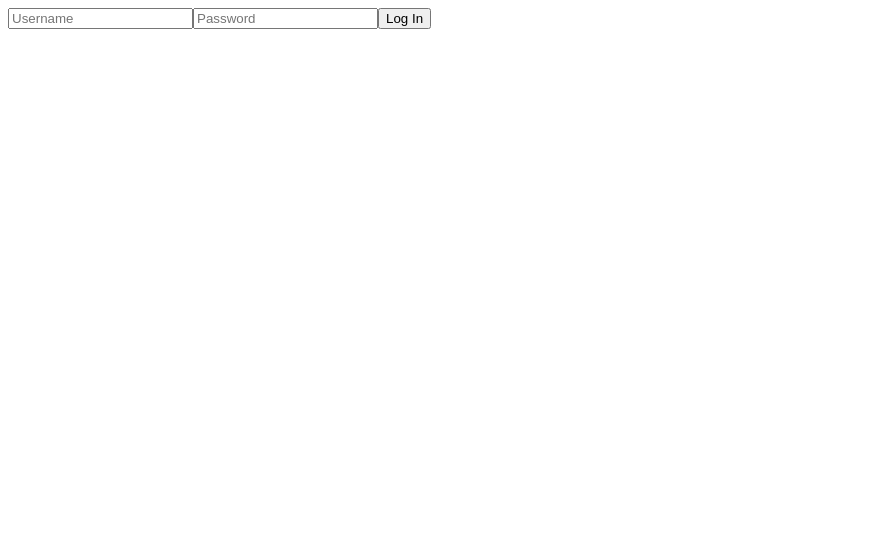
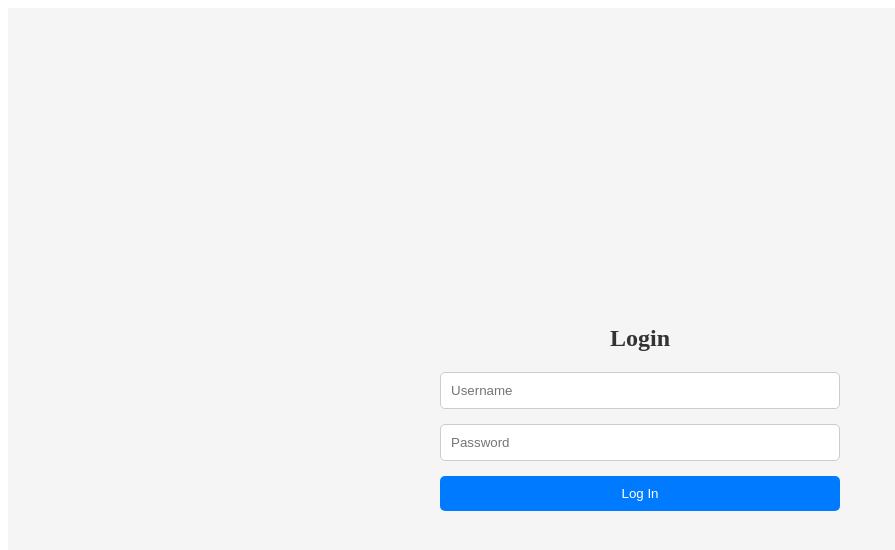
Before and after one commit to chrisbridges/quotes-client, a React (Create React App) app: page /login in a window 1280 px wide. Shown: the top 550 px of the page, without its empty margins (0-895 px from the left). Built offline with nearby package versions, Linux system fonts and the light colour scheme.

Commit message:
login component

```diff
--- /dev/null
+++ b/src/components/login/Login.module.css
@@ -0,0 +1,41 @@
+/* src/components/Login.module.css */
+.loginContainer {
+  display: flex;
+  flex-direction: column;
+  align-items: center;
+  justify-content: center;
+  height: 100vh;
+  background-color: #f5f5f5;
+}
+
+.title {
+  margin-bottom: 20px;
+  color: #333;
+}
+
+.loginForm {
+  display: flex;
+  flex-direction: column;
+  width: 90%;
+  max-width: 400px;
+}
+
+.inputField {
+  margin-bottom: 15px;
+  padding: 10px;
+  border: 1px solid #ccc;
+  border-radius: 5px;
+}
+
+.loginButton {
+  padding: 10px;
+  background-color: #007bff;
+  color: white;
+  border: none;
+  border-radius: 5px;
+  cursor: pointer;
+}
+
+.loginButton:hover {
+  background-color: #0056b3;
+}
--- a/src/components/login/login.js
+++ b/src/components/login/login.js
@@ -1,6 +1,7 @@
 import React, { useState, useContext } from "react";
 // Assuming you have an AuthContext set up
 import { AuthContextProvider } from "../../context/AuthContext";
+import styles from "./Login.module.css"; // Importing CSS module
 
 function Login() {
   // const [username, setUsername] = useState("");
@@ -14,21 +15,28 @@ function Login() {
   };
 
   return (
-    <form onSubmit={handleSubmit}>
+    <div className={styles.loginContainer}>
+      <h2 className={styles.title}>Login</h2>
+      <form onSubmit={handleSubmit} className={styles.loginForm}>
         <input
           type="text"
           placeholder="Username"
           // value={username}
           // onChange={(e) => setUsername(e.target.value)}
+          className={styles.inputField}
         />
         <input
           type="password"
           placeholder="Password"
           // value={password}
           // onChange={(e) => setPassword(e.target.value)}
+          className={styles.inputField}
         />
-      <button type="submit">Log In</button>
+        <button type="submit" className={styles.loginButton}>
+          Log In
+        </button>
       </form>
+    </div>
   );
 }
 
```
Lines whose indentation alone changed are shown as unchanged.
